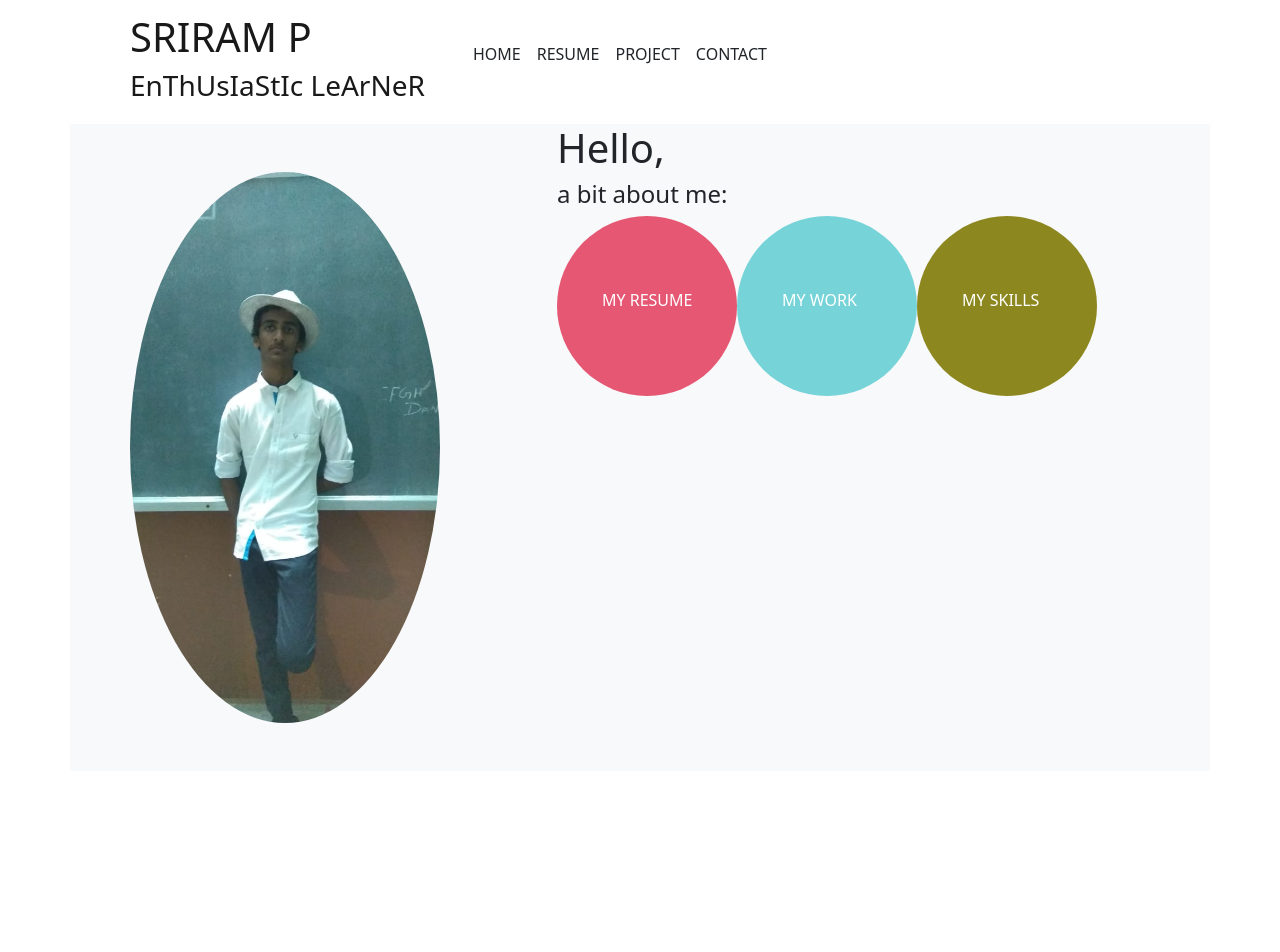
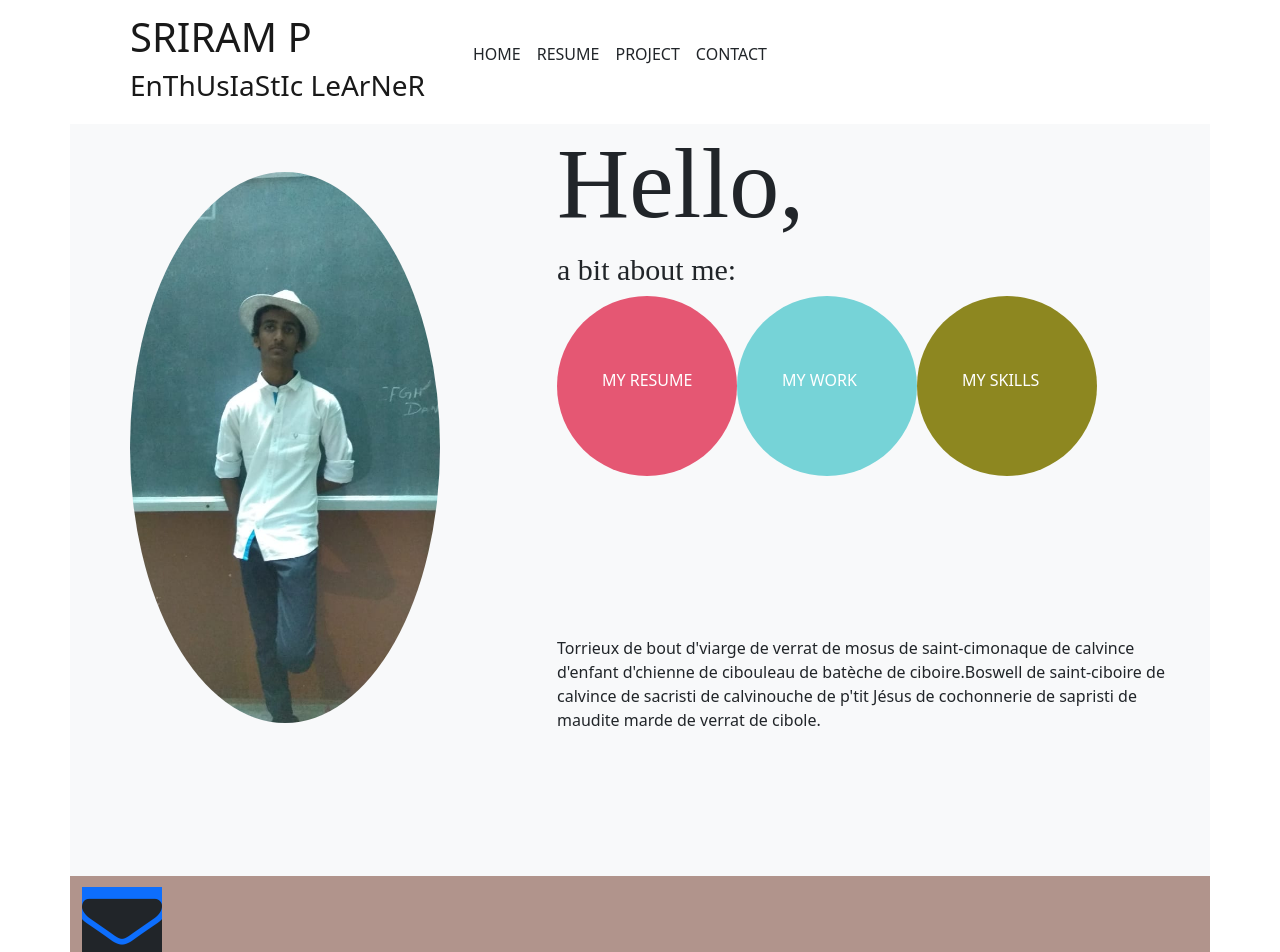
Before and after one commit to dev-sriramp/portfolio, a React (Create React App) app: page / in a window 1280 px wide. Shown: the top 952 px of the page. Before the commit the page ends 800 px from the top, so only its background shows below. Built offline with nearby package versions, Linux system fonts and the light colour scheme.

Commit message:
added some stuffs

```diff
--- a/package.json
+++ b/package.json
@@ -7,8 +7,11 @@
     "@testing-library/react": "^11.2.7",
     "@testing-library/user-event": "^12.8.3",
     "bootstrap": "^5.0.1",
+    "element-react": "^1.4.34",
+    "font-awesome": "^4.7.0",
     "react": "^17.0.2",
     "react-dom": "^17.0.2",
+    "react-hot-loader": "^4.13.0",
     "react-router-dom": "^5.2.0",
     "react-scripts": "4.0.3",
     "serve": "^11.3.2",
--- a/src/HomePage.css
+++ b/src/HomePage.css
@@ -31,3 +31,20 @@
 .move:hover{
     cursor: pointer;
 }
+.hlo{
+    font-size: 100px;
+    font-family:'Aclonica';
+}
+.homeabout{
+    font-size: 30px;
+    font-family:'Aclonica';
+}
+.abtme{
+    padding-top: 25%;
+    padding-bottom: 20%;
+}
+.footer{
+    background-color: #b1948c;
+    padding-bottom: 1%;
+    padding-top: 1%;
+}
--- a/src/HomePage.js
+++ b/src/HomePage.js
@@ -1,4 +1,5 @@
 import React, { Component } from 'react';
+import { Button } from 'element-react';
 import './HomePage.css';
 import Img from './assets/Port_Image.jpg';
 
@@ -23,7 +24,7 @@ class HomePage extends Component {
     console.log('find')
     if (siteValue === 'myresume') {
       console.log(siteValue);
-       window.location.href = '/error'
+      window.location.href = '/error'
     }
   }
   render() {
@@ -57,8 +58,8 @@ class HomePage extends Component {
               <img src={Img} alt="pic" className='mine rounded-circle p-5' />
             </div>
             <div className='col-sm-12 col-md-7 '>
-              <h1>Hello,</h1>
-              <h4>a bit about me:</h4>
+              <h1 className='hlo'>Hello,</h1>
+              <h4 className='homeabout'>a bit about me:</h4>
               <span className="move" onClick={this.find('myresume')}>
                 <svg className="bd-placeholder-img rounded-circle" width="180" height="180" xmlns="http://www.w3.org/2000/svg" preserveAspectRatio="xMidYMid slice" focusable="false" role="img" aria-label="Placeholder: 140x140"><title>MY RESUME</title><rect width="100%" height="100%" fill="#e55773" ></rect><text x="25%" y="50%" fill="#ffffff">MY RESUME</text></svg>
               </span>
@@ -68,6 +69,12 @@ class HomePage extends Component {
               <span className="move" onClick={this.find('myresume')}>
                 <svg className="bd-placeholder-img rounded-circle" width="180" height="180" xmlns="http://www.w3.org/2000/svg" preserveAspectRatio="xMidYMid slice" focusable="false" role="img" aria-label="Placeholder: 140x140"><title>MY SKILLS</title><rect width="100%" height="100%" fill="#8d8720"></rect><text x="25%" y="50%" fill="#ffffff">MY SKILLS</text></svg>
               </span>
+              <p className='abtme'>Torrieux de bout d'viarge de verrat de mosus de saint-cimonaque de calvince d'enfant d'chienne de cibouleau de batèche de ciboire.Boswell de saint-ciboire de calvince de sacristi de calvinouche de p'tit Jésus de cochonnerie de sapristi de maudite marde de verrat de cibole.
+              </p>
+            </div>
+            <div className='col-12 footer'>
+
+              <h4 className="fa fa-envelope fa-5x bg-primary" aria-hidden="true"></h4>
             </div>
           </div>
         </div>
--- a/src/index.js
+++ b/src/index.js
@@ -4,7 +4,7 @@ import './index.css';
 import App from './App';
 import reportWebVitals from './reportWebVitals';
 import 'bootstrap/dist/css/bootstrap.css';
-
+import 'font-awesome/css/font-awesome.min.css';
 
 ReactDOM.render(
   <React.StrictMode>
@@ -12,8 +12,4 @@ ReactDOM.render(
   </React.StrictMode>,
   document.getElementById('root')
 );
-
-// If you want to start measuring performance in your app, pass a function
-// to log results (for example: reportWebVitals(console.log))
-// or send to an analytics endpoint. Learn more: https://bit.ly/CRA-vitals
 reportWebVitals();
```
Also changed, not shown: 1 other file (tests, documents, lock files or other folders).
